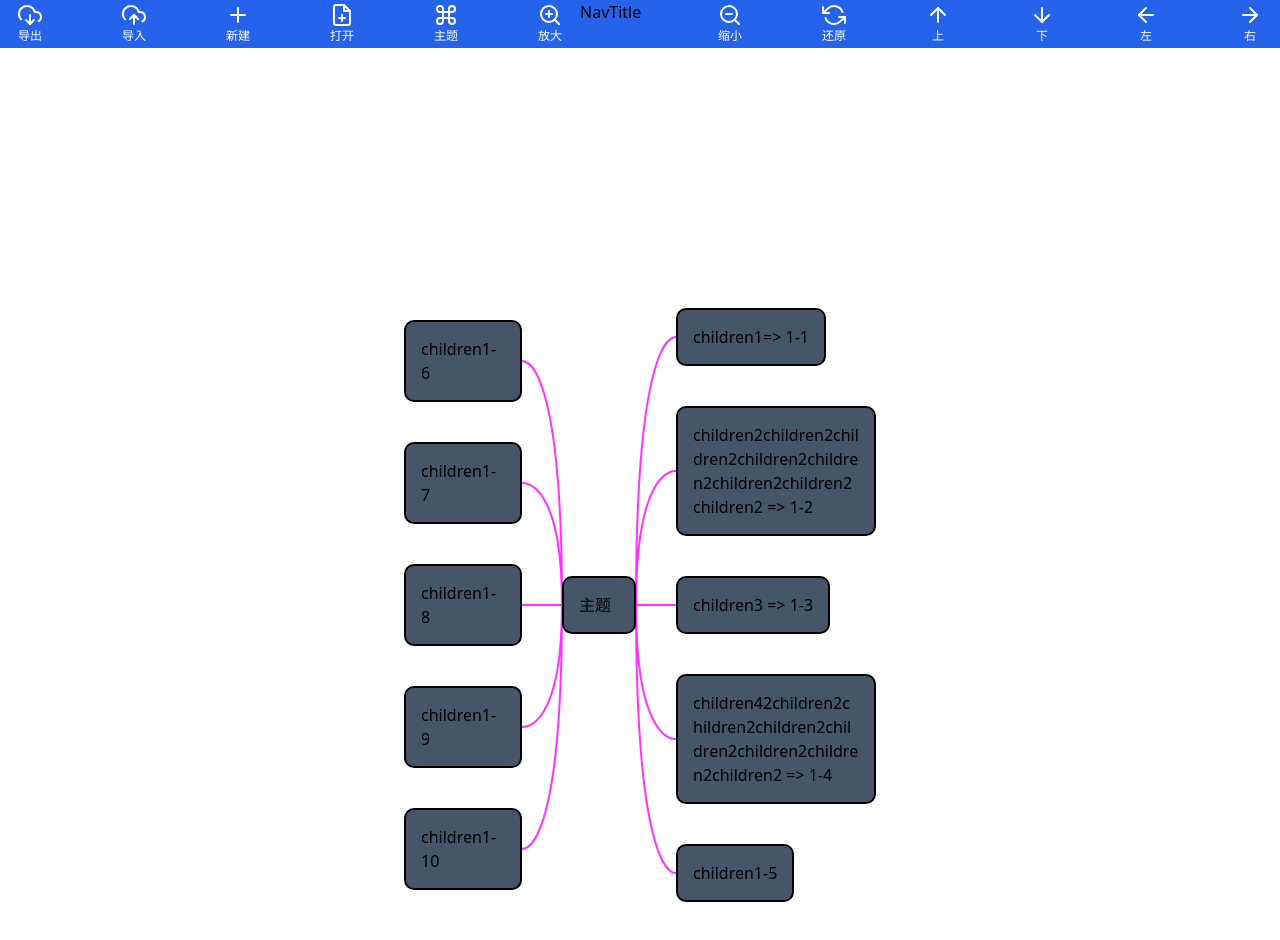
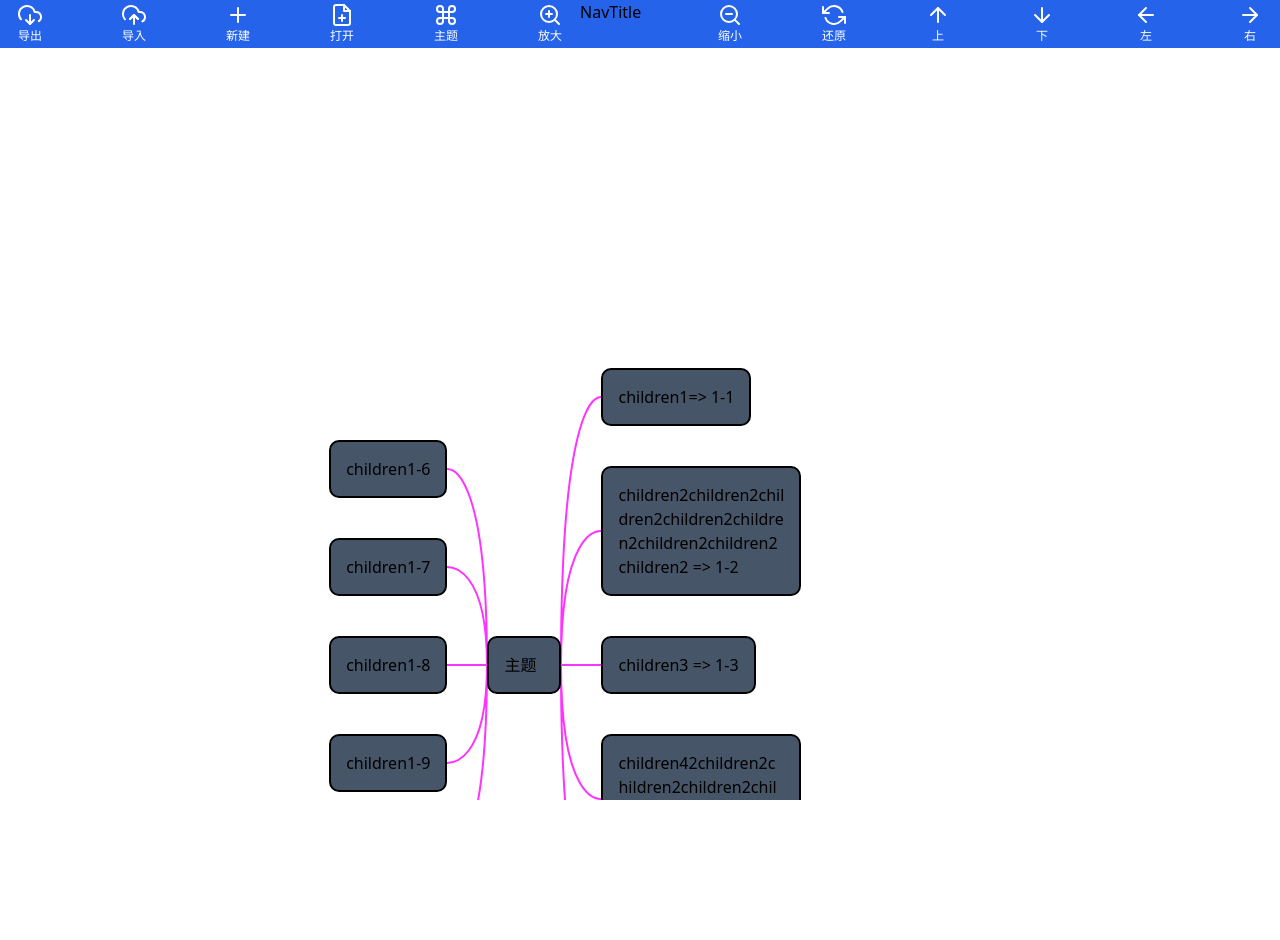
Before and after one commit to coderwei99/ReactMind, a React (Vite) app: page / in a window 1280 px wide. Shown: the top 940 px of the page. After the commit the page ends 800 px from the top, so only its background shows below. Built offline with nearby package versions, Linux system fonts and the light colour scheme.

Commit message:
feat: dynamic calculation canvas size

```diff
--- a/index.html
+++ b/index.html
@@ -10,6 +10,8 @@
     #root {
       height: 100vh;
       width: 100vw;
+      position: relative;
+      overflow: hidden;
     }
   </style>
   <body>
--- a/src/component/DrawDashedCanvas/index.tsx
+++ b/src/component/DrawDashedCanvas/index.tsx
@@ -19,6 +19,9 @@ export default function DrawDashedCanvas({ nodeTree, allNodeRefs, canvasContaine
   // 抽象出来的操作节点的所有方法
   const mindNodeAction = useMind()
   useEffect(() => {
+    // 动态调整canvas的大小 根据父容器 父容器多大 canvas就多大 必须保持一致 因为连接节点的线段时计算节点离父容器的距离的
+    canvasRef.current!.width = canvasContainerRef.current!.offsetWidth
+    canvasRef.current!.height = canvasContainerRef.current!.offsetHeight
     // 这个canvas在加载出来的时候注册事件 监听通过e.target拿到具体拖拽的元素
     const canvasEvent = getCanvasEvent(canvasRef.current!, nodeTree, allNodeRefs, mindNodeAction)
     canvasEvent.forEach((e) => {
@@ -33,5 +36,5 @@ export default function DrawDashedCanvas({ nodeTree, allNodeRefs, canvasContaine
     }
   })
 
-  return <canvas ref={canvasRef} className='absolute inset-0 z-[-1]' width={1000} height={1000}></canvas>
+  return <canvas ref={canvasRef} className='absolute inset-0 z-[-1]'></canvas>
 }
--- a/src/component/drawLine/index.tsx
+++ b/src/component/drawLine/index.tsx
@@ -1,17 +1,18 @@
 import { useEffect, useRef, useState } from 'react'
 import { v4 as uuidv4 } from 'uuid'
 import type { allNodeRefsType } from '@/utils/types'
-import { drawLineCanvas } from '@/utils/canvasHelp'
 import type { NodeType } from '@/static'
 import { getElementStyle } from '@/utils/getElementStyle'
+import { drawLineCanvas } from '@/utils/canvasHelp'
 
 interface IProps {
   allNodeRefs: allNodeRefsType
   nodeTree: NodeType
   renderId: string
+  canvasContainerRef: React.RefObject<HTMLDivElement>
 }
 
-export default function DrawLine({ nodeTree, allNodeRefs, renderId }: IProps) {
+export default function DrawLine({ nodeTree, allNodeRefs, renderId, canvasContainerRef }: IProps) {
   const canvasRef = useRef<HTMLCanvasElement>(null)
   const [uuid, setUuid] = useState(uuidv4())
   // 监听屏幕大小变化 重新绘制连线
@@ -25,6 +26,9 @@ export default function DrawLine({ nodeTree, allNodeRefs, renderId }: IProps) {
     }
   }, [])
   useEffect(() => {
+    // 动态调整canvas的大小 根据父容器 父容器多大 canvas就多大 必须保持一致 因为连接节点的线段时计算节点离父容器的距离的
+    canvasRef.current!.width = canvasContainerRef.current!.offsetWidth
+    canvasRef.current!.height = canvasContainerRef.current!.offsetHeight
     // 创建 id与节点的映射关系 用于绘制连线
     const map = new Map(Array.from(allNodeRefs).map((ref) => {
       const [paddingLeft, paddingRight] = getElementStyle(ref.current as HTMLDivElement & { currentStyle: any }, 'paddingLeft', 'paddingRight')
@@ -42,7 +46,7 @@ export default function DrawLine({ nodeTree, allNodeRefs, renderId }: IProps) {
   }, [allNodeRefs, uuid, renderId])
   return (
     <>
-      <canvas ref={canvasRef} className='absolute inset-0 z-[-1]' id="canvas" width="1000" height="1000"></canvas>
+      <canvas ref={canvasRef} className='absolute inset-0 z-[-1]' id="canvas"></canvas>
     </>
   )
 }
--- a/src/view/MindMap/index.tsx
+++ b/src/view/MindMap/index.tsx
@@ -14,13 +14,13 @@ export default function MainMap({ defaultNode }: IProps) {
   // 拖拽节点 会造成界面的重新渲染 我需要生成一个新的标识符 告诉DrawLine组件重新绘制曲线 DrawLine组件会监听这个标识符的变化
   const renderId = uuidv4()
   return (
-    <div id={XMIND_WRAPPER_CLASS_NAME} ref={canvasContainerRef}>
+    <div id={XMIND_WRAPPER_CLASS_NAME} ref={canvasContainerRef} className='px-[300px] py-[300px]'>
       {/* 绘制所有的节点 */}
       <RootNode defaultNode={defaultNode} allNodeRefs={allNodeRefs} />
-      {/* canvas 绘制拖动的虚线 */}
+      {/* canvas 绘制拖动的虚线和处理拖拽逻辑 */}
       <DrawDashedCanvas canvasContainerRef={canvasContainerRef} nodeTree={defaultNode} allNodeRefs={allNodeRefs} />
       {/* canvas 绘制并且将节点连起来 */}
-      <DrawLine nodeTree={defaultNode} allNodeRefs={allNodeRefs} renderId={renderId}/>
+      <DrawLine nodeTree={defaultNode} allNodeRefs={allNodeRefs} renderId={renderId} canvasContainerRef ={canvasContainerRef}/>
     </div>
   )
 }
--- a/src/view/pageMain/index.tsx
+++ b/src/view/pageMain/index.tsx
@@ -6,7 +6,7 @@ export default function index() {
   const { nodes } = useContext(DefaultNodeContext)
   const { nodesState } = nodes
   return (
-    <div className='relative flex justify-center h-[calc(100%-48px)] px-[30vw] py-[30vh]'>
+    <div className='absolute'>
       {/* 思维导图组件容器 */}
       <MainMapContainer defaultNode={nodesState}></MainMapContainer>
     </div>
```
